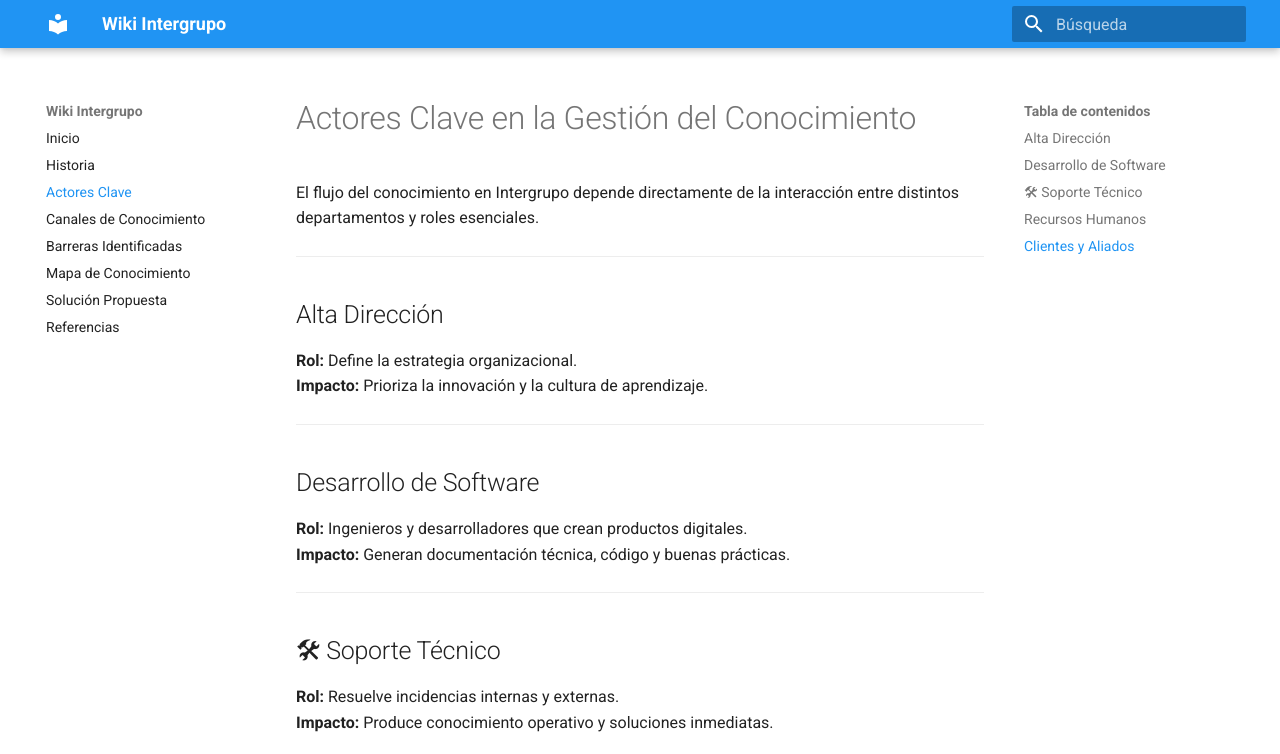
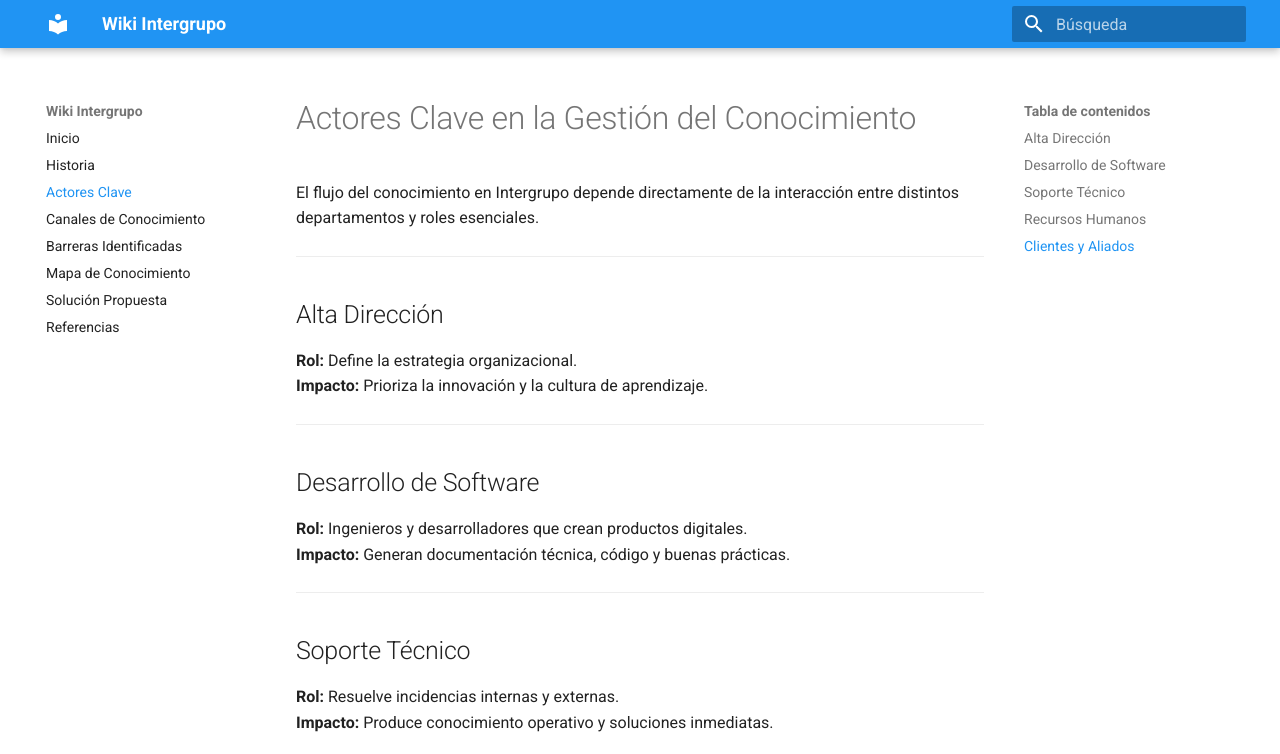
Before and after one commit to danielsmuncac-lgtm/wiki-intergrupo, an MkDocs documentation site: the page built from docs/actores.md, in a window 1280 px wide and 1120 px high. Shown: the top 754 px of the window. Built offline with MkDocs 1.6.1 and Material for MkDocs 9.7.7, drawn with Linux system fonts in a browser that asks for light colours.

```diff
--- a/docs/actores.md
+++ b/docs/actores.md
@@ -16,7 +16,7 @@ El flujo del conocimiento en Intergrupo depende directamente de la interacción
 
 ---
 
-## 🛠 Soporte Técnico
+##  Soporte Técnico
 **Rol:** Resuelve incidencias internas y externas.
 **Impacto:** Produce conocimiento operativo y soluciones inmediatas.
 
```
